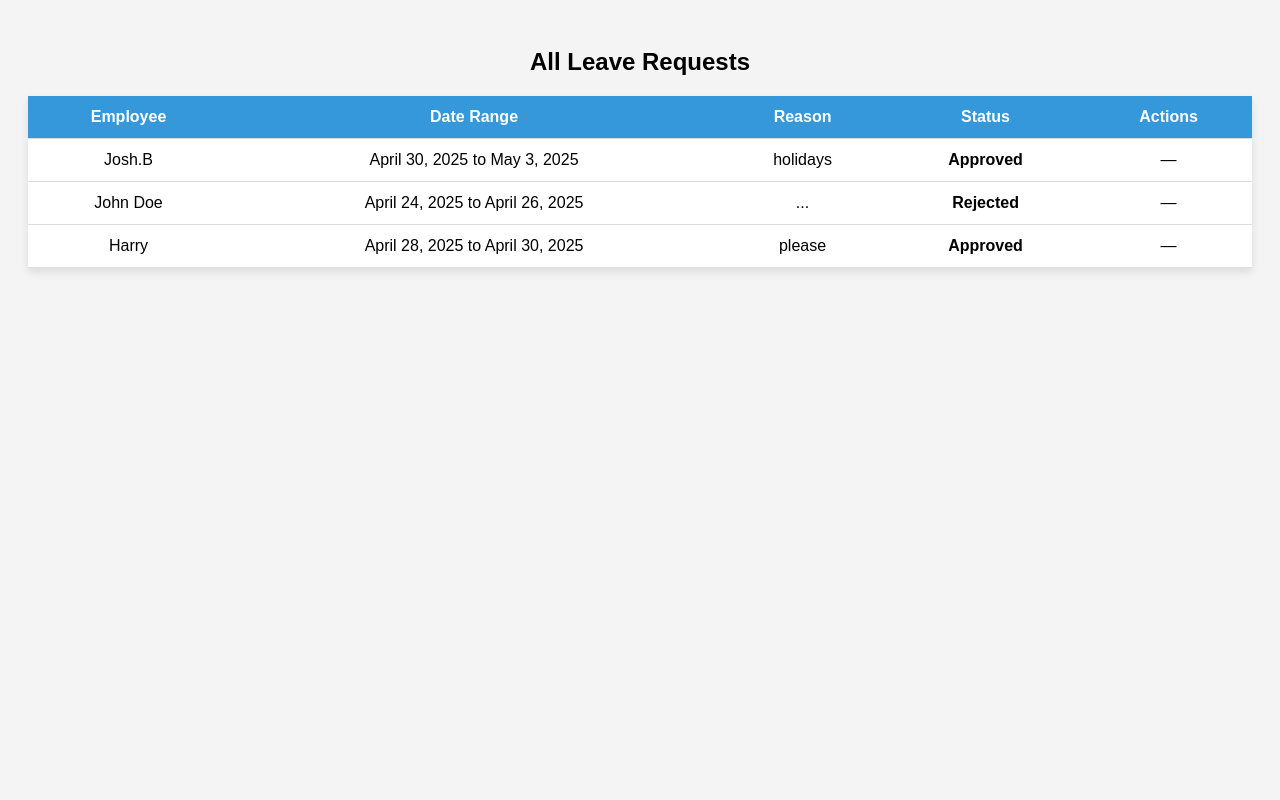
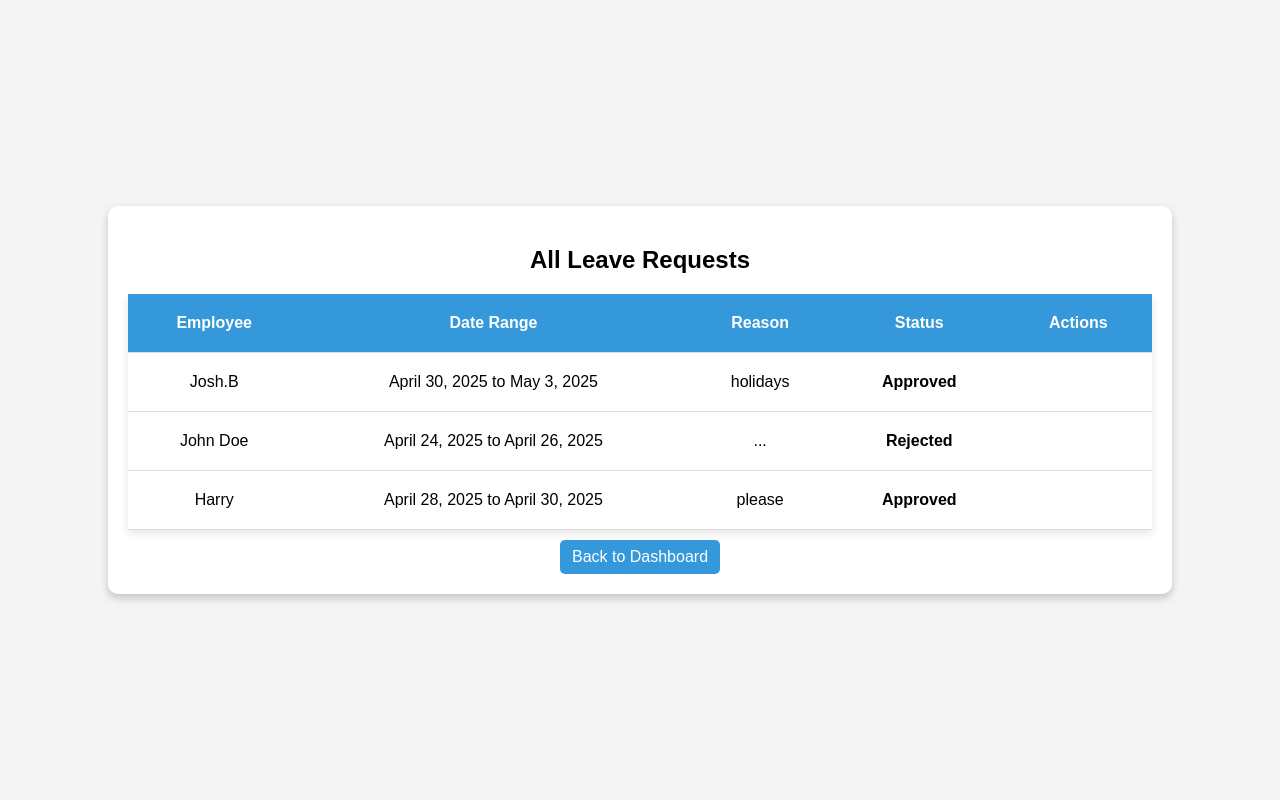
Before and after one commit to FabianAnton/EmployeeSystemProj, a Django app: page /leave/requests/ in a window 1280 px wide. Run offline with Django 5.2, Linux system fonts and the light colour scheme; data comes from the database, SQL or seed files in the repository; both versions use the stored data as it was after the commit.

Commit message:
further css changes to fit the system style to the view_leave_requests.html and search.html, streamlined search bar

```diff
--- a/EmployeeManagementCA/employees/templates/employees/archived_employees.html
+++ b/EmployeeManagementCA/employees/templates/employees/archived_employees.html
@@ -44,8 +44,8 @@
         }
         .back-btn {
             text-decoration: none;
-            color: black;
-            background-color: #ccc;
+            color: white;
+            background-color: #3498db;
             padding: 8px 12px;
             border-radius: 5px;
             display: inline-block;
--- a/EmployeeManagementCA/employees/templates/employees/departments.html
+++ b/EmployeeManagementCA/employees/templates/employees/departments.html
@@ -111,10 +111,6 @@
 <body>
     <div class="container">
         <div>
-            <!-- Top Buttons -->
-            <a href="javascript:window.history.back();" class="back-btn">← Back</a>
-            <a href="{% url 'logout' %}" class="logout-btn">Logout</a>
-
             <!-- Live Clock -->
             <div class="clock" id="clock">00:00:00</div>
 
@@ -146,6 +142,8 @@
 
             <!-- Link to Search -->
             <a href="{% url 'filter_search' %}" class="department-view-btn">Search for an Employee</a>
+            <a href="{% url 'manager_dashboard' %}" class="department-view-btn">Back to Dashboard</a>
+
         </div>
     </div>
 
--- a/EmployeeManagementCA/employees/templates/employees/manager_dashboard.html
+++ b/EmployeeManagementCA/employees/templates/employees/manager_dashboard.html
@@ -67,7 +67,7 @@
             top: 10px;
             left: 10px;
             background-color: lightgray;
-            color: white;
+            color: black;
             padding: 8px 15px;
             border: none;
             border-radius: 5px;
--- a/EmployeeManagementCA/employees/templates/employees/view_leave_requests.html
+++ b/EmployeeManagementCA/employees/templates/employees/view_leave_requests.html
@@ -6,8 +6,20 @@
     <style>
         body {
             font-family: Arial, sans-serif;
-            background: #f4f4f4;
+            background-color: #f4f4f4;
+            display: flex;
+            justify-content: center;
+            align-items: center;
+            height: 100vh;
+            margin: 0;
+        }
+        .container {
+            background: white;
             padding: 20px;
+            border-radius: 10px;
+            box-shadow: 0 4px 8px rgba(0, 0, 0, 0.2);
+            text-align: center;
+            width: 80%;
         }
         h2 {
             text-align: center;
@@ -19,7 +31,7 @@
             box-shadow: 0 4px 8px rgba(0,0,0,0.1);
         }
         th, td {
-            padding: 12px;
+            padding: 20px;
             border-bottom: 1px solid #ddd;
             text-align: center;
         }
@@ -45,9 +57,22 @@
         .reject-btn {
             background-color: #e74c3c;
         }
+        .back-btn {
+            text-decoration: none;
+            color: white;
+            background-color: #3498db;
+            padding: 8px 12px;
+            border-radius: 5px;
+            display: inline-block;
+            margin-top: 10px;
+        }
+        .back-btn:hover {
+            background-color: #bbb;
+        }
     </style>
 </head>
 <body>
+    <div class="container">
         <h2>All Leave Requests</h2>
         <table>
             <tr>
@@ -68,11 +93,12 @@
                         <a href="{% url 'update_leave_status' request.id 'approve' %}" class="approve-btn">Approve</a>
                         <a href="{% url 'update_leave_status' request.id 'reject' %}" class="reject-btn">Reject</a>
                     {% else %}
-                    —
                     {% endif %}
                 </td>
             </tr>
             {% endfor %}
         </table>
+        <a href="{% url 'manager_dashboard' %}" class="back-btn">Back to Dashboard</a>
+    </div>
 </body>
 </html>
--- a/EmployeeManagementCA/employees/views.py
+++ b/EmployeeManagementCA/employees/views.py
@@ -6,6 +6,7 @@ from django.utils.timezone import now
 from .models import LeaveRequest
 from django.contrib.auth.decorators import login_required
 from django.db.models import Prefetch
+from django.db import models
 import random
 
 def filter_view(request):
@@ -131,13 +132,13 @@ def department_list(request):
 def filter_view(request):
     qs = Employee.objects.filter(archived=False)
 
-    title_contains_query = request.GET.get('title_contains')
-    id_exact_query = request.GET.get('id_exact')
+    search_query = request.GET.get('search_query')
 
-    if title_contains_query:
-        qs = qs.filter(name__icontains=title_contains_query)
-    if id_exact_query:
-        qs = qs.filter(employee_id=id_exact_query)
+    if search_query:
+        qs = qs.filter(
+            models.Q(name__icontains=search_query)
+            | models.Q(employee_id__icontains=search_query)
+        )
 
     context = {
         'queryset': qs,
```
Also changed, not shown: EmployeeManagementCA/employees/templates/employees/search.html (+3 -9 lines), EmployeeManagementCA/db.sqlite3. Lines whose indentation alone changed are shown as unchanged.
